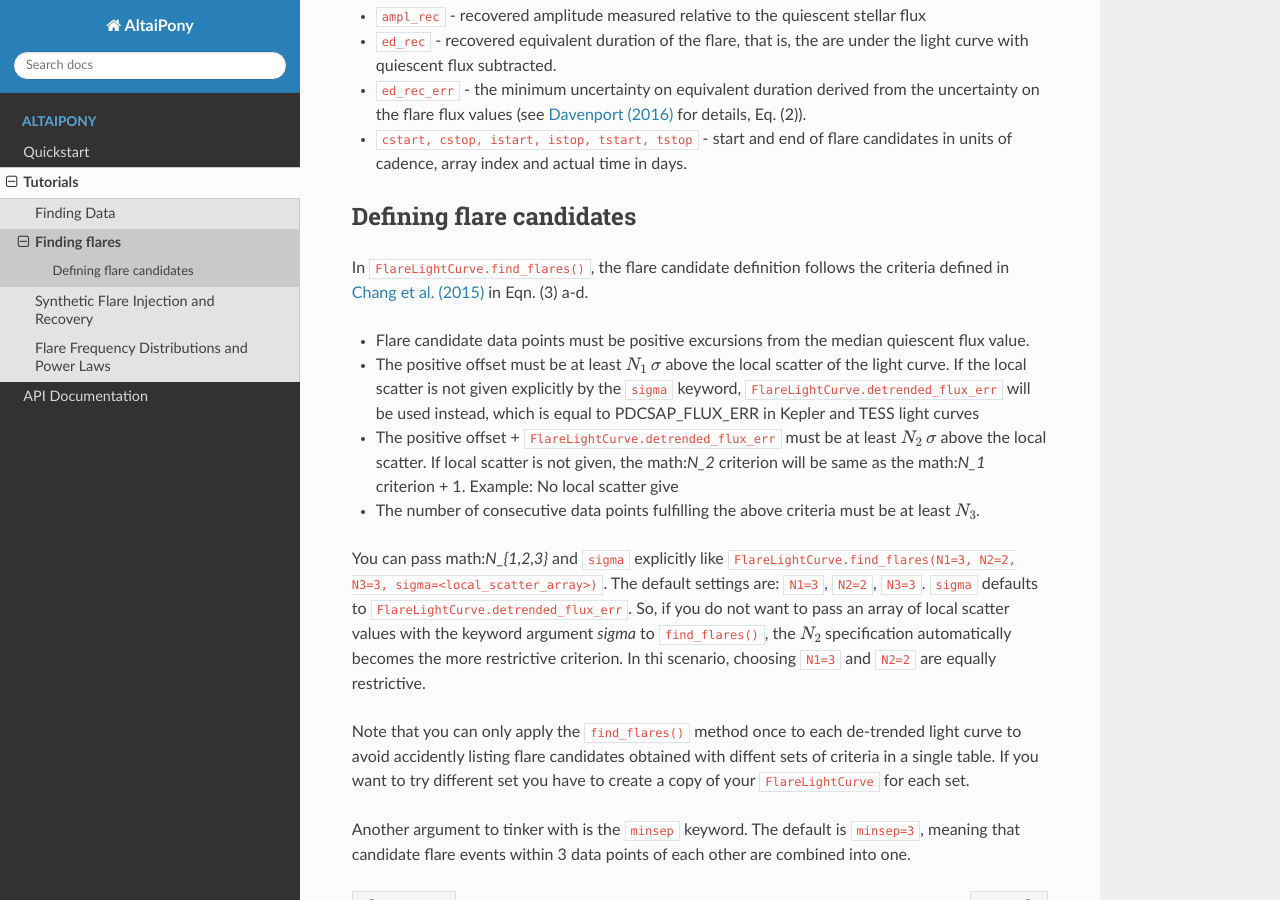
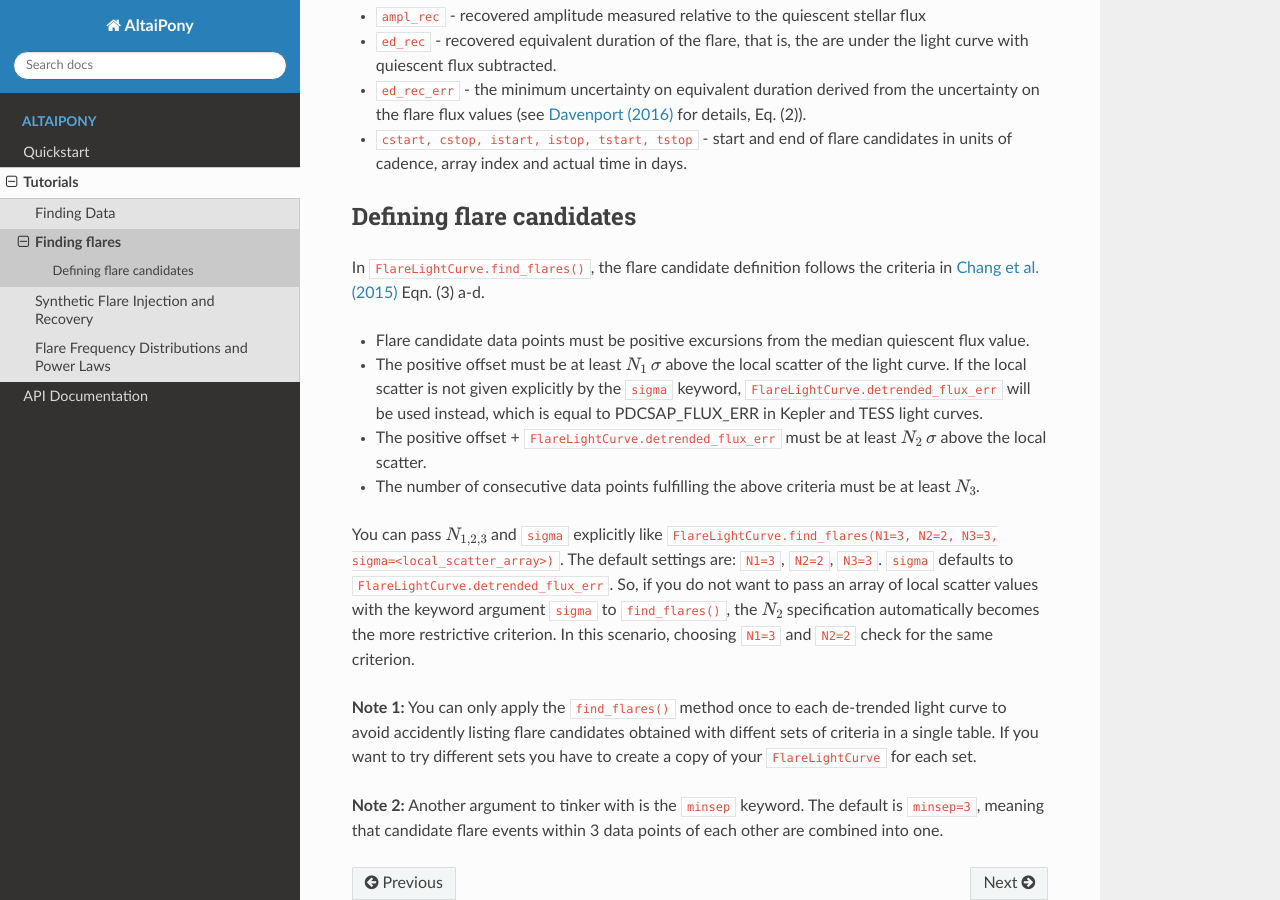
Before and after one commit to ekaterinailin/AltaiPony, a Sphinx documentation site: the page built from docs/source/tutorials/altai.rst, in a window 1280 px wide and 900 px high, scrolled down 600 px. Built offline with Sphinx 7.4.7 and the Read the Docs theme 2.0.0, drawn with Linux system fonts in a browser that asks for light colours.

Commit message:
Improving find flares tutorial

```diff
--- a/docs/source/tutorials/altai.rst
+++ b/docs/source/tutorials/altai.rst
@@ -23,18 +23,18 @@ This will return the initial light curve with a new attribute - ``flares``, whic
 Defining flare candidates
 ^^^^^^^^^^^^^^^^^^^^^^^^^
 
-In ``FlareLightCurve.find_flares()``, the flare candidate definition follows the criteria defined in `Chang et al. (2015)`_ in Eqn. (3) a-d.
+In ``FlareLightCurve.find_flares()``, the flare candidate definition follows the criteria in `Chang et al. (2015)`_ Eqn. (3) a-d.
 
 * Flare candidate data points must be positive excursions from the median quiescent flux value.
-* The positive offset must be at least :math:`N_1` :math:`\sigma` above the local scatter of the light curve. If the local scatter is not given explicitly by the ``sigma`` keyword, ``FlareLightCurve.detrended_flux_err`` will be used instead, which is equal to PDCSAP_FLUX_ERR in Kepler and TESS light curves
-* The positive offset + ``FlareLightCurve.detrended_flux_err`` must be at least :math:`N_2` :math:`\sigma` above the local scatter. If local scatter is not given, the math:`N_2` criterion will be same as the math:`N_1` criterion + 1. Example: No local scatter give
+* The positive offset must be at least :math:`N_1` :math:`\sigma` above the local scatter of the light curve. If the local scatter is not given explicitly by the ``sigma`` keyword, ``FlareLightCurve.detrended_flux_err`` will be used instead, which is equal to PDCSAP_FLUX_ERR in Kepler and TESS light curves.
+* The positive offset + ``FlareLightCurve.detrended_flux_err`` must be at least :math:`N_2` :math:`\sigma` above the local scatter.
 * The number of consecutive data points fulfilling the above criteria must be at least :math:`N_3`.
 
-You can pass math:`N_{1,2,3}` and ``sigma`` explicitly like ``FlareLightCurve.find_flares(N1=3, N2=2, N3=3, sigma=<local_scatter_array>)``. The default settings are: ``N1=3``, ``N2=2``, ``N3=3``. ``sigma`` defaults to ``FlareLightCurve.detrended_flux_err``.  So, if you do not want to pass an array of local scatter values with the keyword argument `sigma` to ``find_flares()``, the :math:`N_2` specification  automatically becomes the more restrictive criterion. In thi scenario, choosing ``N1=3`` and ``N2=2`` are equally restrictive.
+You can pass :math:`N_{1,2,3}` and ``sigma`` explicitly like ``FlareLightCurve.find_flares(N1=3, N2=2, N3=3, sigma=<local_scatter_array>)``. The default settings are: ``N1=3``, ``N2=2``, ``N3=3``. ``sigma`` defaults to ``FlareLightCurve.detrended_flux_err``.  So, if you do not want to pass an array of local scatter values with the keyword argument ``sigma`` to ``find_flares()``, the :math:`N_2` specification  automatically becomes the more restrictive criterion. In this scenario, choosing ``N1=3`` and ``N2=2`` check for the same criterion.
 
-Note that you can only apply the ``find_flares()`` method once to each de-trended light curve to avoid accidently listing flare candidates obtained with diffent sets of criteria in a single table. If you want to try different set you have to create a copy of your ``FlareLightCurve`` for each set.
+**Note 1:** You can only apply the ``find_flares()`` method once to each de-trended light curve to avoid accidently listing flare candidates obtained with diffent sets of criteria in a single table. If you want to try different sets you have to create a copy of your ``FlareLightCurve`` for each set.
 
-Another argument to tinker with is the ``minsep`` keyword. The default is ``minsep=3``, meaning that candidate flare events within 3 data points of each other are combined into one.
+**Note 2:** Another argument to tinker with is the ``minsep`` keyword. The default is ``minsep=3``, meaning that candidate flare events within 3 data points of each other are combined into one.
 
 
 
```
Also changed, not shown: 2 other files.
